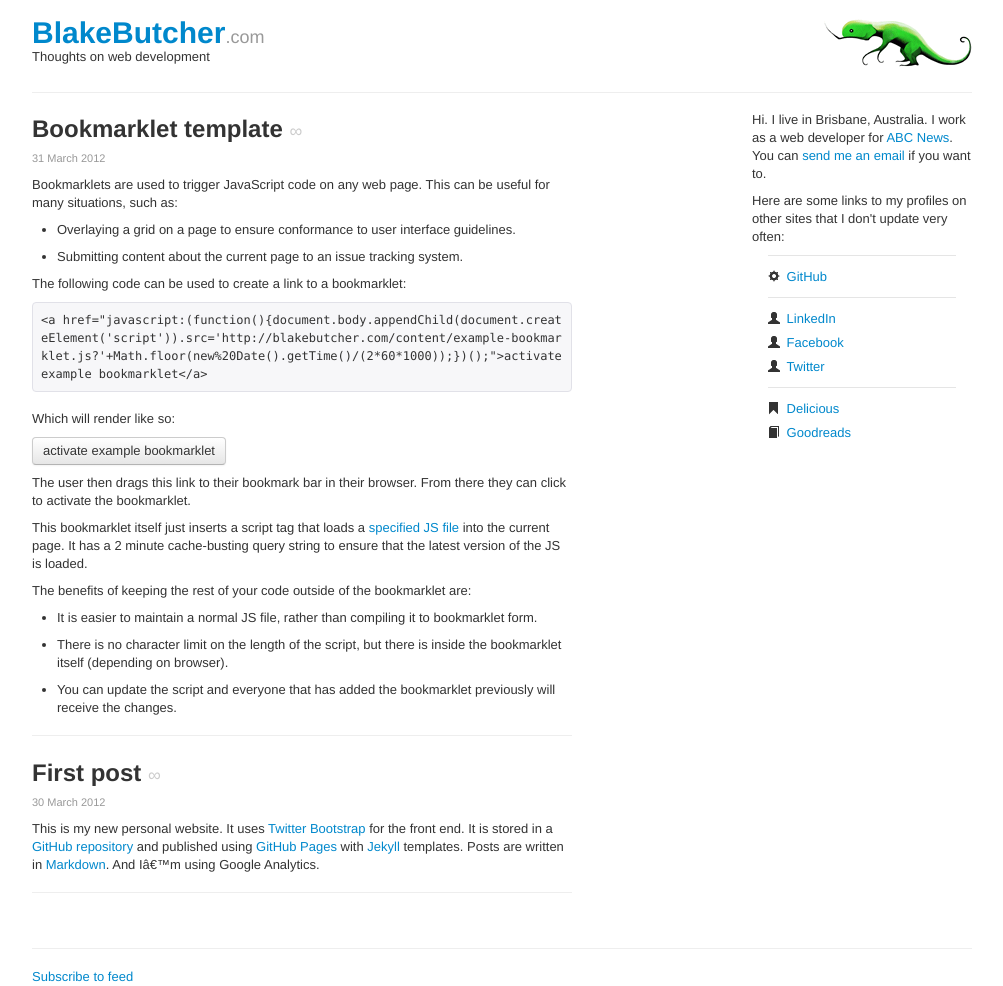
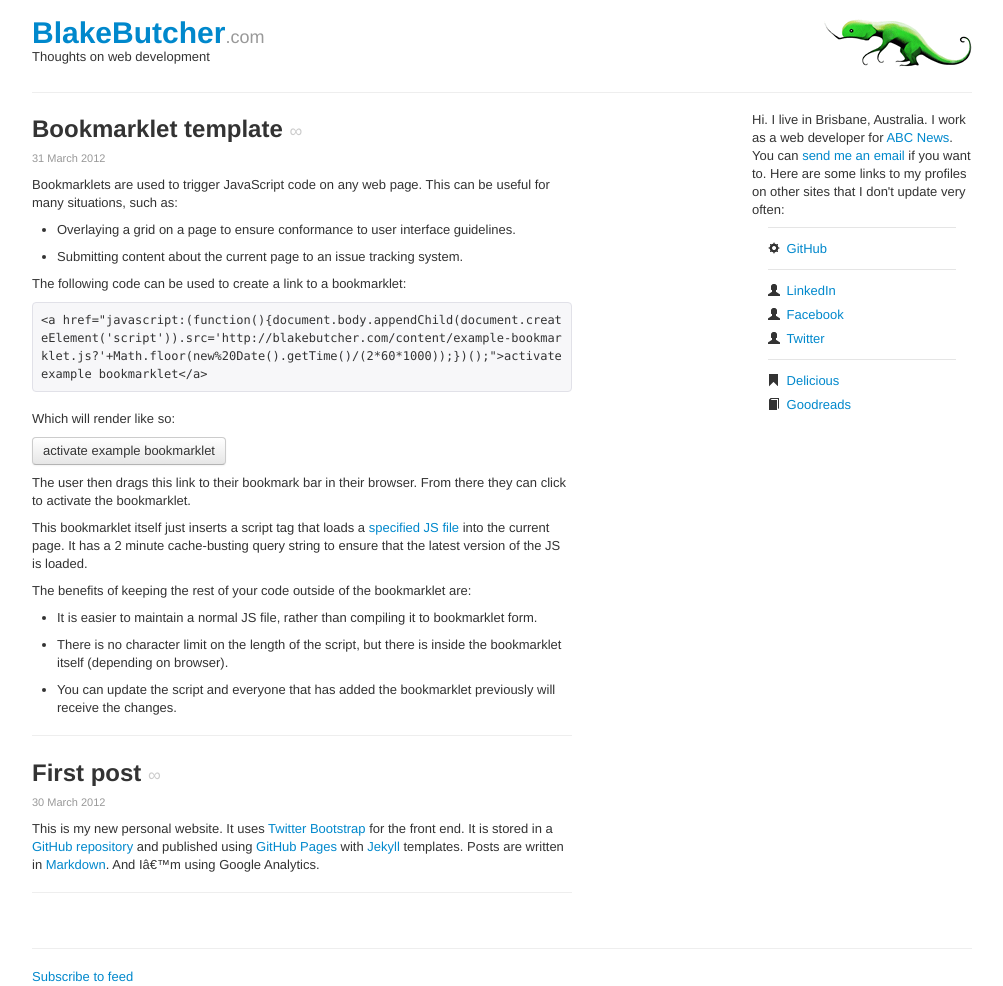
Before and after one commit to blakebutcher/blakebutcher.github.com, a Jekyll site: the page built from index.html, in a window 1280 px wide. Shown: the whole page, without its empty margins (138-1141 px from the left). Built offline with Jekyll 4.4.1, drawn with Linux system fonts in a browser that asks for light colours; nearby versions of some CDN libraries; the list of posts is cut into pages by our own code.

Commit message:
Separated nav from sidebar and used markdown for content

```diff
--- a/_includes/sidebar.html
+++ b/_includes/sidebar-nav.html
@@ -1,5 +1,3 @@
-<p>Hi. I live in Brisbane, Australia. I work as a web developer for <a href="http://www.abc.net.au/news/">ABC News</a>. You can <a href="mailto:blake.butcher+blakebutcher.com@gmail.com">send me an email</a> if you want to.</p>
-<p>Here are some links to my profiles on other sites that I don't update very often:</p>
 <ul class="nav nav-list">
 	<li class="divider"></li>
 	<li class="github">
--- /dev/null
+++ b/_includes/sidebar.md
@@ -0,0 +1,5 @@
+Hi. I live in Brisbane, Australia. I work as a web developer for <a href="http://www.abc.net.au/news/">ABC News</a>. You can <a href="mailto:blake.butcher+blakebutcher.com@gmail.com">send me an email</a> if you want to.
+
+Here are some links to my profiles on other sites that I don't update very often:
+
+{% include sidebar-nav.html %}
--- a/_layouts/default+sidebar.html
+++ b/_layouts/default+sidebar.html
@@ -10,6 +10,6 @@ layout: default
 		</div>
 	</div>
 	<div class="span3">
-		{% include sidebar.html %}
+		{% include sidebar.md %}
 	</div>
 </div>
```
